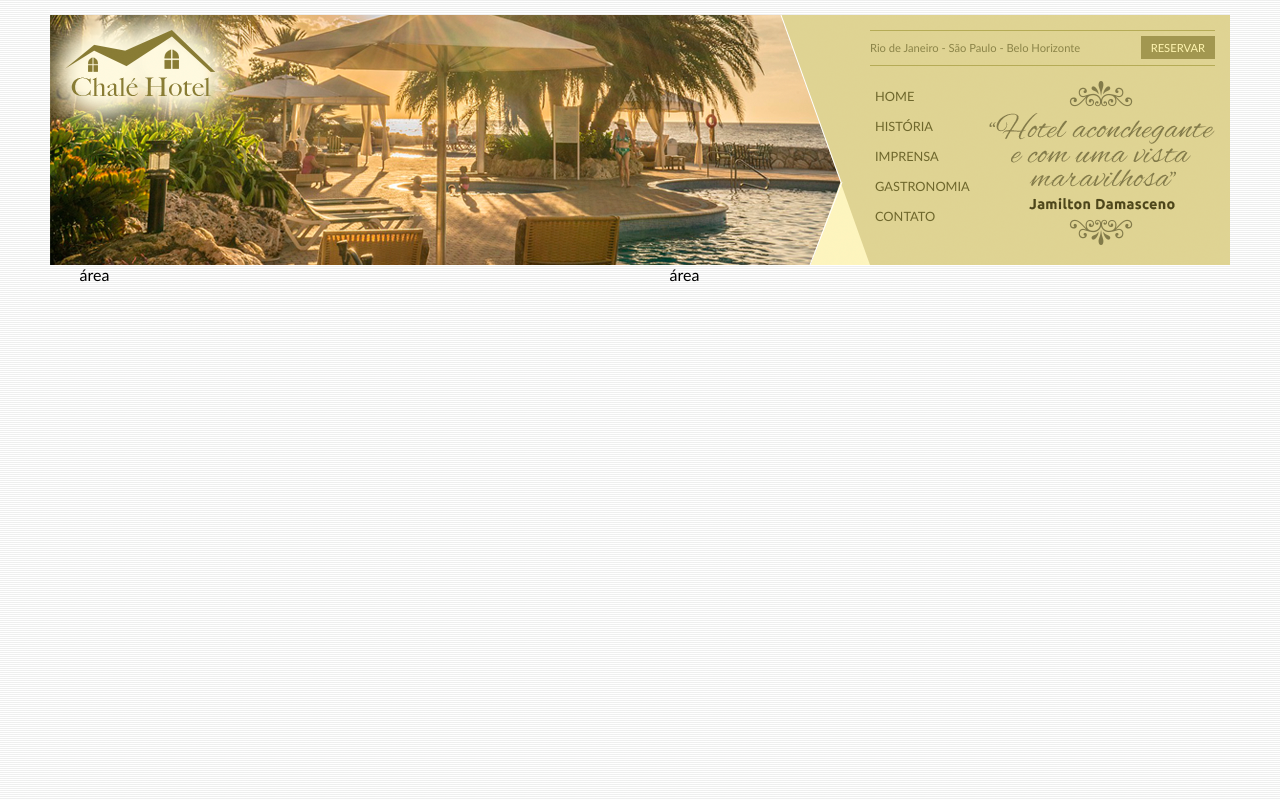
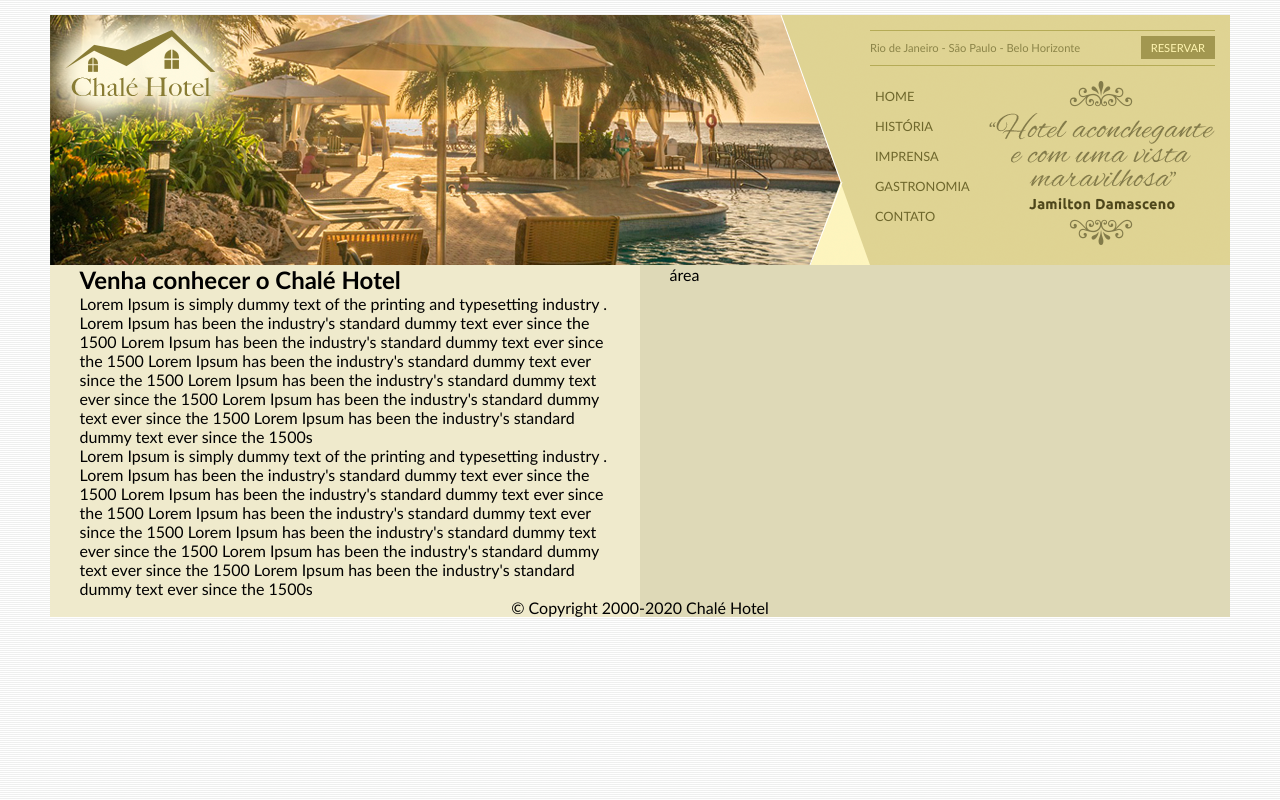
Before and after one commit to marcusfonte18/chale-hotel, a plain HTML site: page index.html in a window 1280 px wide. Drawn offline with Linux system fonts and the light colour scheme.

Commit message:
iniciado a parte do conteudo

```diff
--- a/index.html
+++ b/index.html
@@ -43,7 +43,21 @@
 
             <div id="area-principal">
                 <div class="conteudo">
-                    área
+                    <h2>Venha conhecer o Chalé Hotel</h2>
+                    <p>Lorem Ipsum is simply dummy text of the printing and typesetting industry
+                        . Lorem Ipsum has been the industry's standard dummy text ever since the 1500
+                        Lorem Ipsum has been the industry's standard dummy text ever since the 1500
+                        Lorem Ipsum has been the industry's standard dummy text ever since the 1500
+                        Lorem Ipsum has been the industry's standard dummy text ever since the 1500
+                        Lorem Ipsum has been the industry's standard dummy text ever since the 1500
+                        Lorem Ipsum has been the industry's standard dummy text ever since the 1500s</p>
+                        <p>Lorem Ipsum is simply dummy text of the printing and typesetting industry
+                            . Lorem Ipsum has been the industry's standard dummy text ever since the 1500
+                            Lorem Ipsum has been the industry's standard dummy text ever since the 1500
+                            Lorem Ipsum has been the industry's standard dummy text ever since the 1500
+                            Lorem Ipsum has been the industry's standard dummy text ever since the 1500
+                            Lorem Ipsum has been the industry's standard dummy text ever since the 1500
+                            Lorem Ipsum has been the industry's standard dummy text ever since the 1500s</p>
                 </div>
             </div>
 
@@ -53,6 +67,10 @@
                 </div>
             </div>
 
+            <div id="rodape">
+                &copy Copyright 2000-2020 Chalé Hotel
+             </div>
+
         </div><!--Fim container-->
     </body>
 </html>
--- a/style/style.css
+++ b/style/style.css
@@ -11,7 +11,7 @@ body {
 }
 
 #container {
-    background:#ede9cc url(../img/bg-container.png) top center repeat-x;
+    background: url(../img/bg-container.png) repeat-y top center ;
     margin: 0 auto;
     min-width: 740px;
     max-width: 1180px;
@@ -135,3 +135,8 @@ ul#navegação a:hover {
     margin: 0 auto;
     width: 90%;
 }
+
+#rodape {
+    clear: both;
+    text-align: center;
+}
```
